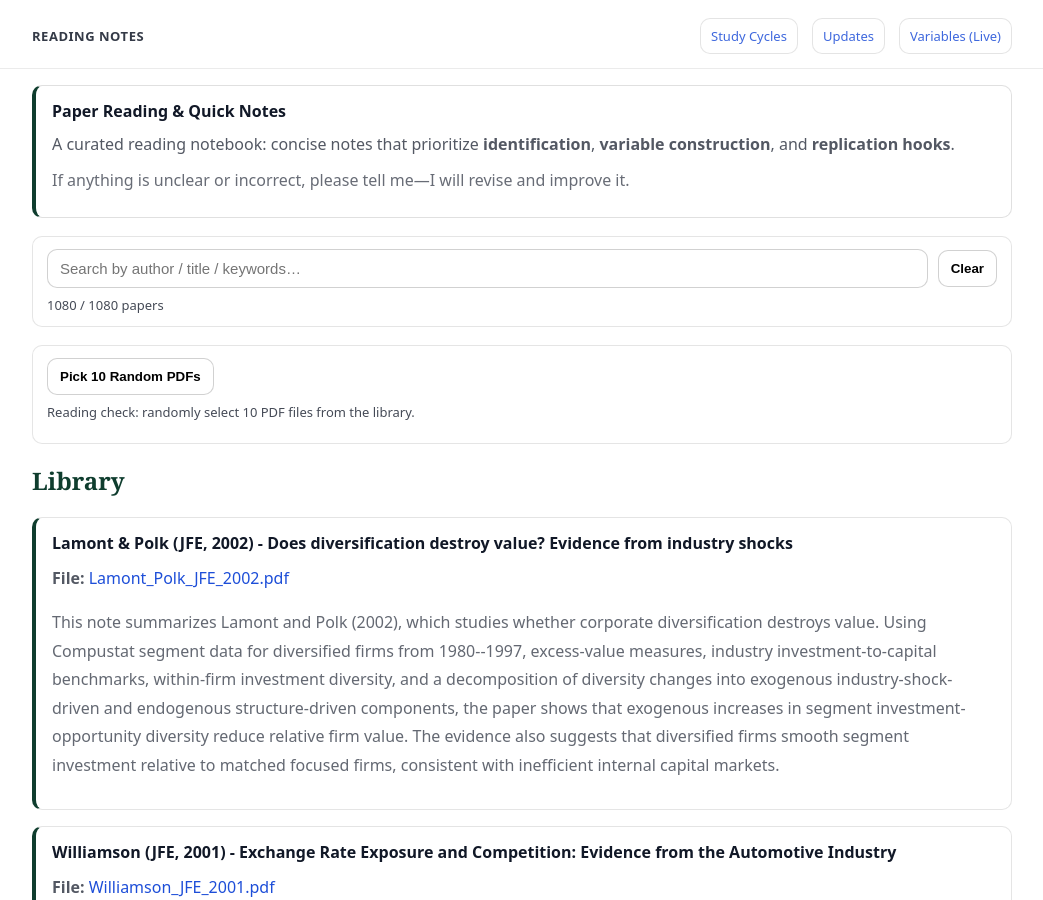
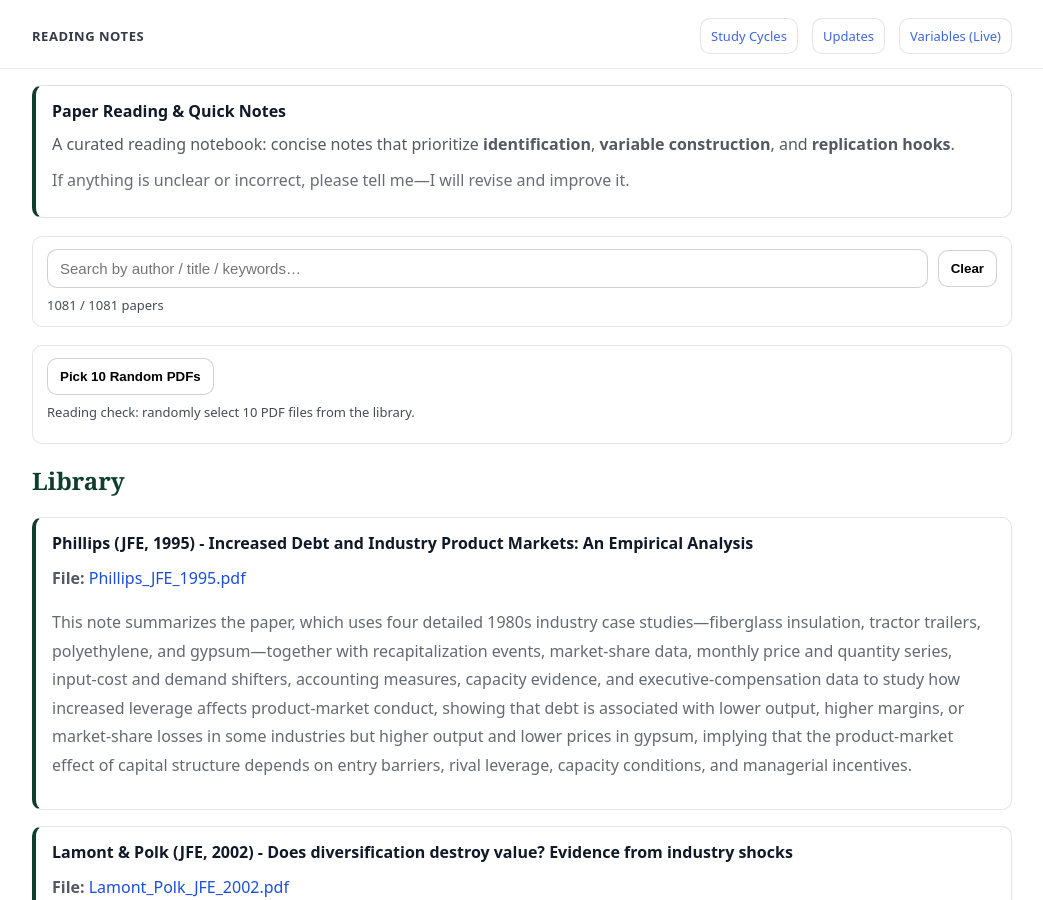
Before and after one commit to yaxinzn/study-archive, a Jekyll site: the page built from reading/index.md, in a window 1280 px wide and 900 px high. Shown: the whole window, without its empty margins (118-1161 px from the left). Built offline with Jekyll 4.4.1, drawn with Linux system fonts in a browser that asks for light colours.

Commit message:
Reading: add/update Phillips_JFE_1995.pdf

```diff
--- a/_data/reading.yml
+++ b/_data/reading.yml
@@ -1,3 +1,7 @@
+- title: "Phillips (JFE, 1995) - Increased Debt and Industry Product Markets: An Empirical Analysis"
+  file: "Phillips_JFE_1995.pdf"
+  desc: "This note summarizes the paper, which uses four detailed 1980s industry case studies—fiberglass insulation, tractor trailers, polyethylene, and gypsum—together with recapitalization events, market-share data, monthly price and quantity series, input-cost and demand shifters, accounting measures, capacity evidence, and executive-compensation data to study how increased leverage affects product-market conduct, showing that debt is associated with lower output, higher margins, or market-share losses in some industries but higher output and lower prices in gypsum, implying that the product-market effect of capital structure depends on entry barriers, rival leverage, capacity conditions, and managerial incentives."
+
 - title: "Lamont & Polk (JFE, 2002) - Does diversification destroy value? Evidence from industry shocks"
   file: "Lamont_Polk_JFE_2002.pdf"
   desc: "This note summarizes Lamont and Polk (2002), which studies whether corporate diversification destroys value. Using Compustat segment data for diversified firms from 1980--1997, excess-value measures, industry investment-to-capital benchmarks, within-firm investment diversity, and a decomposition of diversity changes into exogenous industry-shock-driven and endogenous structure-driven components, the paper shows that exogenous increases in segment investment-opportunity diversity reduce relative firm value. The evidence also suggests that diversified firms smooth segment investment relative to matched focused firms, consistent with inefficient internal capital markets."
```
Also changed, not shown: 1 other file.
